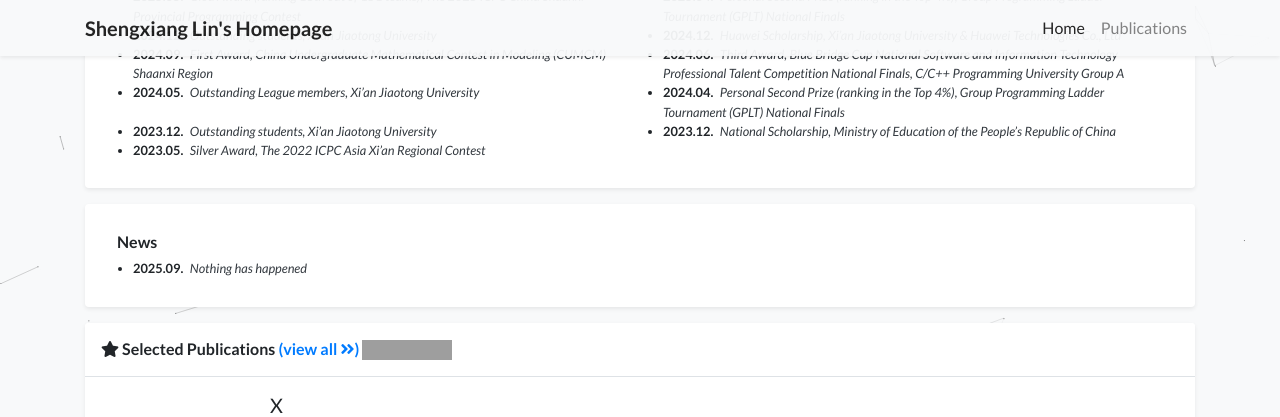
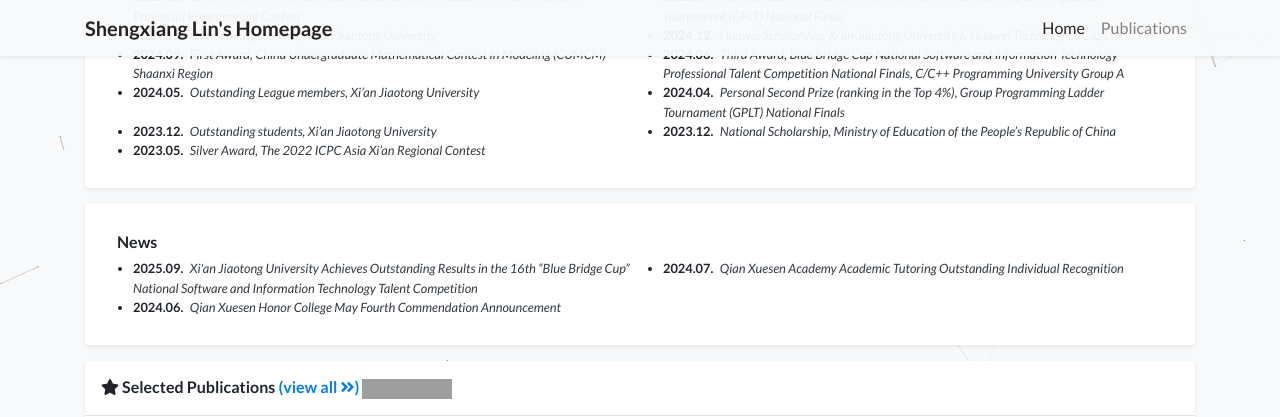
Before and after one commit to Lin-Shengxiang/Lin-Shengxiang.github.io, a Jekyll site: the page built from index.html, in a window 1280 px wide and 900 px high, scrolled down 1157 px, cut to the strip 0-417 px from the top of the window. Built offline with Jekyll 4.4.1, drawn with Linux system fonts in a browser that asks for light colours; a style sheet for code colours, icons or effects is not loaded; grey boxes are pictures that could not be loaded.

Commit message:
Update profile.yml

```diff
--- a/_data/profile.yml
+++ b/_data/profile.yml
@@ -102,10 +102,15 @@
   url: "https://shengxiang-lin.github.io/cv/Silver%20Award%2C%20The%202022%20ICPC%20Asia%20Xi%E2%80%99an%20Regional%20Contest.pdf"
 
 news:
-  - name: Nothing has happened
+  - name: Xi'an Jiaotong University Achieves Outstanding Results in the 16th “Blue Bridge Cup” National Software and Information Technology Talent Competition
     date: 2025.09
     url: "https://news.xjtu.edu.cn/info/1002/224945.htm"
-
+  - name: Qian Xuesen Academy Academic Tutoring Outstanding Individual Recognition
+    date: 2024.07
+    url: "https://mp.weixin.qq.com/s?__biz=Mzg2NzE1MDM5MQ==&mid=2247489554&idx=1&sn=acae779bb118fe4405c72002bf68e688&chksm=cffa0407ba50e806d4742efc7c07867987fc4589be490c0c0f94ec60851027a92848f3a13b43&mpshare=1&scene=23&srcid=11275DglXHCM9Ko8PRdIvhZT&sharer_shareinfo=408b7c1dd19099b7d14bd26bdc0e1da2&sharer_shareinfo_first=408b7c1dd19099b7d14bd26bdc0e1da2#rd"
+  - name: Qian Xuesen Honor College May Fourth Commendation Announcement
+    date: 2024.06
+    url: "https://mp.weixin.qq.com/s?__biz=MzI0NzExMjIwMQ==&mid=2650995705&idx=1&sn=f11322a6904706c2d10a835ff678be17&chksm=f3f8126067368330a3d6a068e6cb13aa34e53f350b2c9736e15b85bf2acfcc04f4565ea28831&mpshare=1&scene=23&srcid=1127vDtcrvGgLvMChJ1gLelU&sharer_shareinfo=c4d6f0596af1effeae5af0902dae5ac6&sharer_shareinfo_first=c4d6f0596af1effeae5af0902dae5ac6#rd"
 
 
 # Feel free to replace the footer text if you would like to, but I will greatly appreciate it
```
